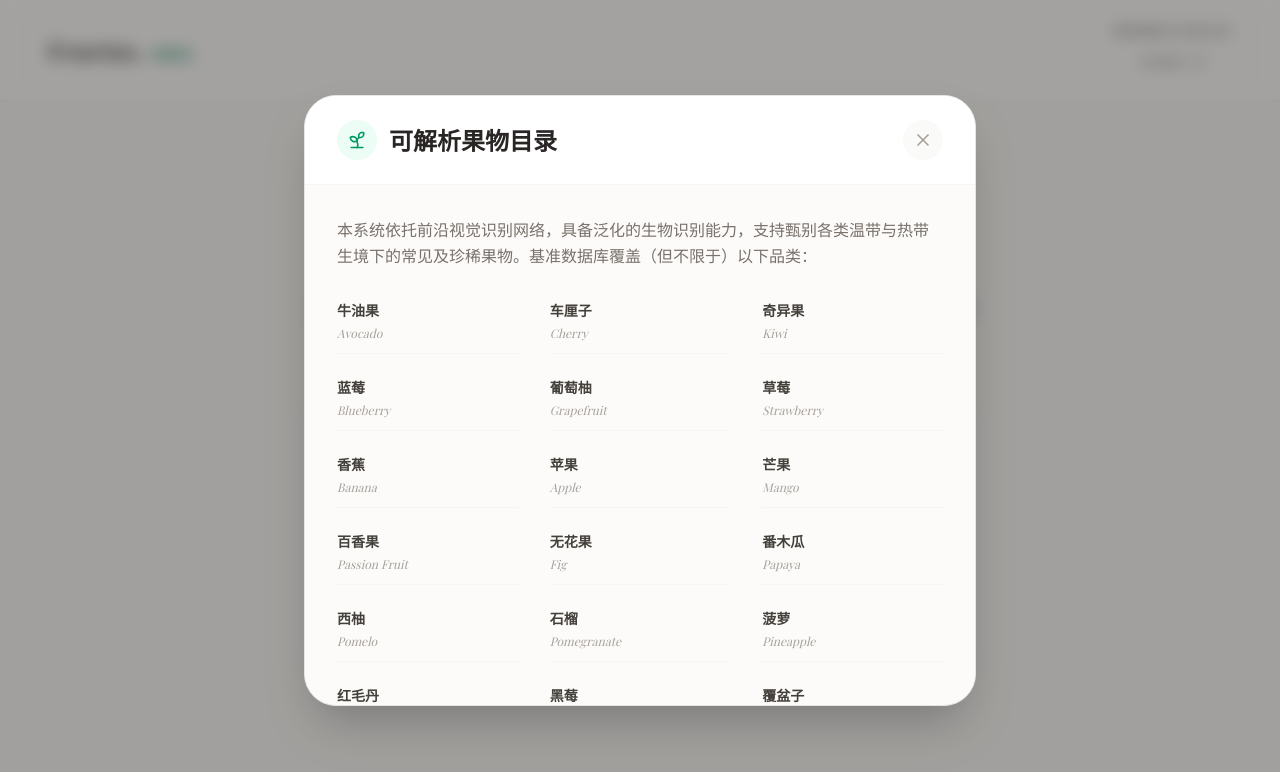
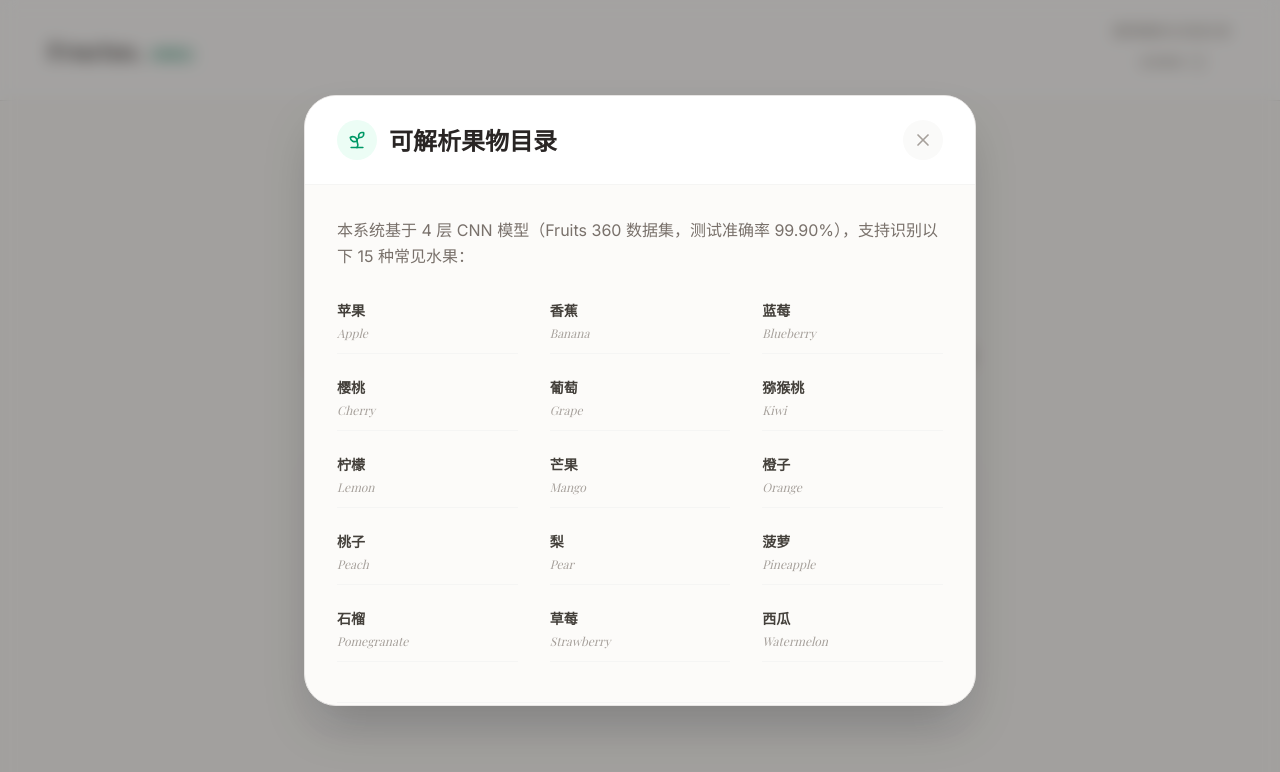
Before and after one commit to x-Xin23/fruit-cnn-classifier, a React (Vite) app in the folder frontend/: page / in a window 1280 px wide. Both pictures are taken after a click on the button "支持类型". Shown: the top 772 px of the page. Built offline with nearby package versions, Linux system fonts and the light colour scheme; a web font is replaced by a local one.

Commit message:
fix: 上传区域下移，支持种类替换为本项目实际 15 种水果

```diff
--- a/frontend/src/components/HeroUpload.tsx
+++ b/frontend/src/components/HeroUpload.tsx
@@ -44,7 +44,7 @@ export default function HeroUpload({ onImageSelect }: HeroUploadProps) {
         initial={{ y: 20, opacity: 0 }}
         animate={{ y: 0, opacity: 1 }}
         transition={{ duration: 0.8, ease: "easeOut" }}
-        className="flex flex-col items-center mb-10 mt-6 md:mt-12"
+        className="flex flex-col items-center mb-10 mt-16 md:mt-24"
       >
         <h1 className="font-serif text-5xl md:text-7xl mb-6 text-center leading-tight text-transparent bg-clip-text bg-gradient-to-br from-emerald-900 via-teal-800 to-stone-800">
           探寻鲜果真味
--- a/frontend/src/components/SupportedFruitsModal.tsx
+++ b/frontend/src/components/SupportedFruitsModal.tsx
@@ -43,29 +43,26 @@ export default function SupportedFruitsModal({ isOpen, onClose }: SupportedFruit
 
             <div className="p-8 max-h-[65vh] overflow-y-auto">
               <p className="text-base text-stone-500 leading-relaxed mb-8">
-                本系统依托前沿视觉识别网络，具备泛化的生物识别能力，支持甄别各类温带与热带生境下的常见及珍稀果物。基准数据库覆盖（但不限于）以下品类：
+                本系统基于 4 层 CNN 模型（Fruits 360 数据集，测试准确率 99.90%），支持识别以下 15 种常见水果：
               </p>
 
               <div className="grid grid-cols-2 sm:grid-cols-3 gap-y-6 gap-x-8">
                 {[
-                  { name: '牛油果', en: 'Avocado' },
-                  { name: '车厘子', en: 'Cherry' },
-                  { name: '奇异果', en: 'Kiwi' },
+                  { name: '苹果', en: 'Apple' },
+                  { name: '香蕉', en: 'Banana' },
                   { name: '蓝莓', en: 'Blueberry' },
-                  { name: '葡萄柚', en: 'Grapefruit' },
+                  { name: '樱桃', en: 'Cherry' },
+                  { name: '葡萄', en: 'Grape' },
+                  { name: '猕猴桃', en: 'Kiwi' },
+                  { name: '柠檬', en: 'Lemon' },
+                  { name: '芒果', en: 'Mango' },
+                  { name: '橙子', en: 'Orange' },
+                  { name: '桃子', en: 'Peach' },
+                  { name: '梨', en: 'Pear' },
+                  { name: '菠萝', en: 'Pineapple' },
+                  { name: '石榴', en: 'Pomegranate' },
                   { name: '草莓', en: 'Strawberry' },
-                  { name: '香蕉', en: 'Banana' },
-                  { name: '苹果', en: 'Apple' },
-                  { name: '芒果', en: 'Mango' },
-                  { name: '百香果', en: 'Passion Fruit' },
-                  { name: '无花果', en: 'Fig' },
-                  { name: '番木瓜', en: 'Papaya' },
-                  { name: '西柚', en: 'Pomelo' },
-                  { name: '石榴', en: 'Pomegranate' },
-                  { name: '菠萝', en: 'Pineapple' },
-                  { name: '红毛丹', en: 'Rambutan' },
-                  { name: '黑莓', en: 'Blackberry' },
-                  { name: '覆盆子', en: 'Raspberry' }
+                  { name: '西瓜', en: 'Watermelon' }
                 ].map((fruit, idx) => (
                   <div key={idx} className="border-b border-stone-100 pb-3 group">
                     <div className="text-sm font-bold text-stone-700 group-hover:text-emerald-700 transition-colors">{fruit.name}</div>
```
